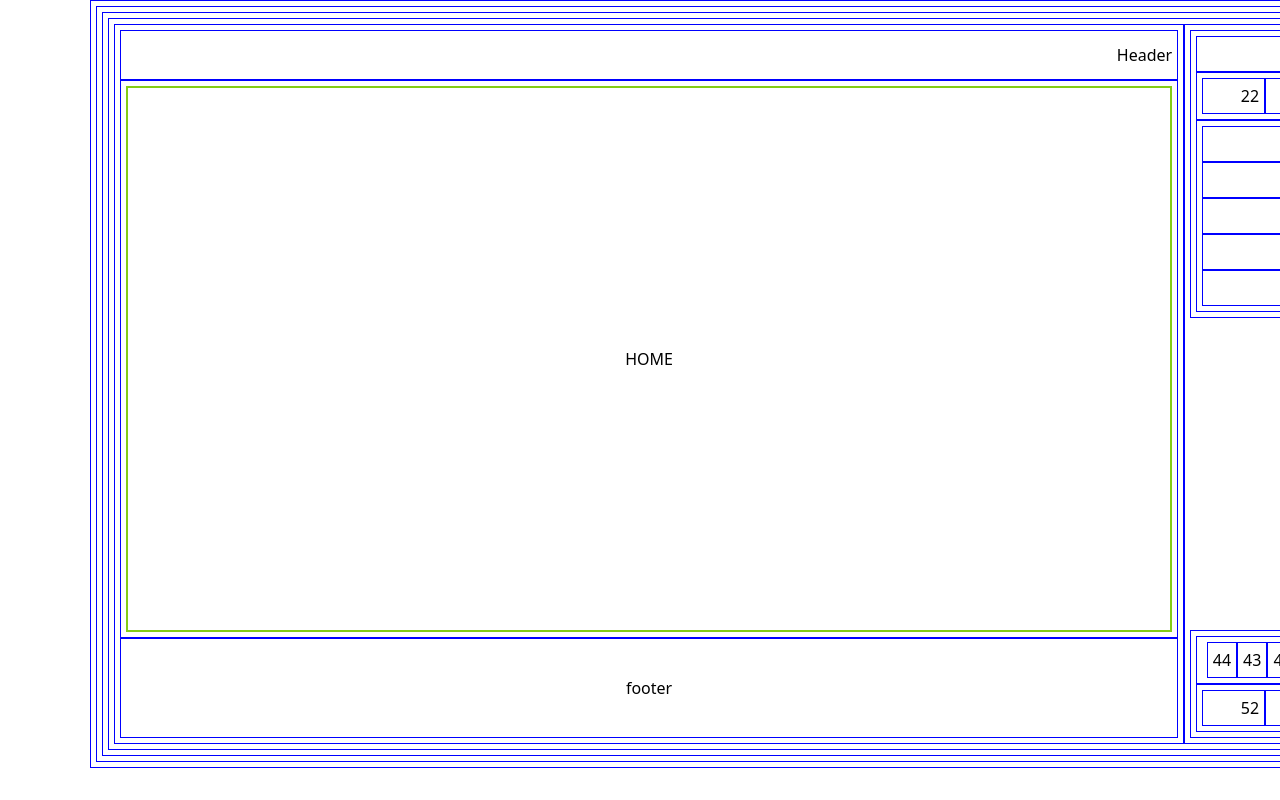
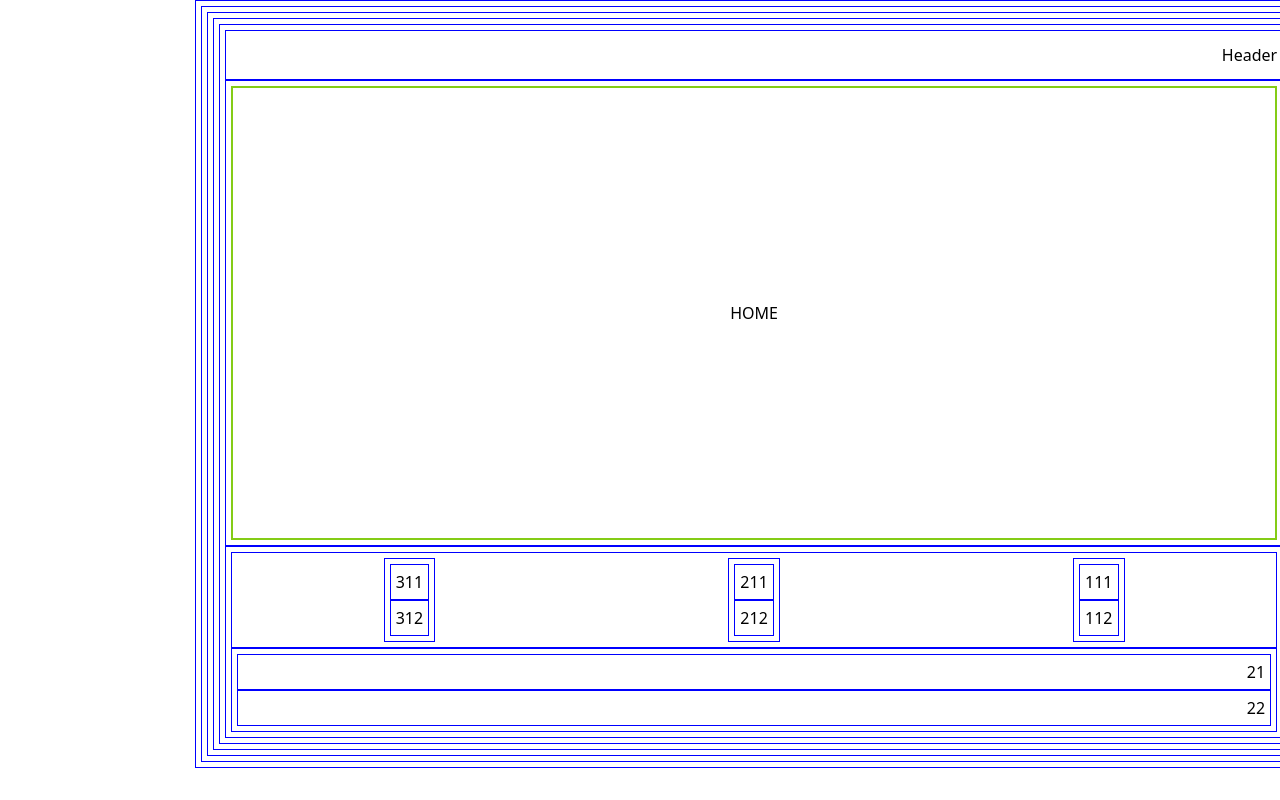
Before and after one commit to zahra-hsb/hanz-, a Next.js app: page / in a window 1280 px wide. Built offline with nearby package versions, Linux system fonts and the light colour scheme.

Commit message:
footer alignment added

```diff
--- a/src/components/layout/Footer/index.jsx
+++ b/src/components/layout/Footer/index.jsx
@@ -1,8 +1,27 @@
 const Footer = () => {
     return (
         <>
-            <footer className="w-full h-[100px] flex justify-center items-center">
-                footer
+            <footer className="flex flex-col w-full">
+
+                <div className="flex justify-around">
+                    <div>
+                        <div>111</div>
+                        <div>112</div>
+                    </div>
+                    <div>
+                        <div>211</div>
+                        <div>212</div>
+                    </div>
+                    <div>
+                        <div>311</div>
+                        <div>312</div>
+                    </div>
+                </div>
+                <div>
+                    <div>21</div>
+                    <div>22</div>
+                </div>
+
             </footer>
         </>
     )
--- a/src/components/layout/Sidebar/index.jsx
+++ b/src/components/layout/Sidebar/index.jsx
@@ -39,4 +39,4 @@ const Sidebar = () => {
     )
 }
 
-export default Sidebar
+export default Sidebar;
--- a/src/components/layout/index.js
+++ b/src/components/layout/index.js
@@ -7,20 +7,15 @@ import Footer from "./Footer";
 const Layout = ({ children }) => {
   return (
     <>
-
       <div className="flex">
-
         <Sidebar />
 
-
         <div className="w-full flex flex-col">
-
           <Header />
 
           <div className="flex-1 h-[500px]">{children}</div>
 
           <Footer />
-
         </div>
 
       </div>
```
